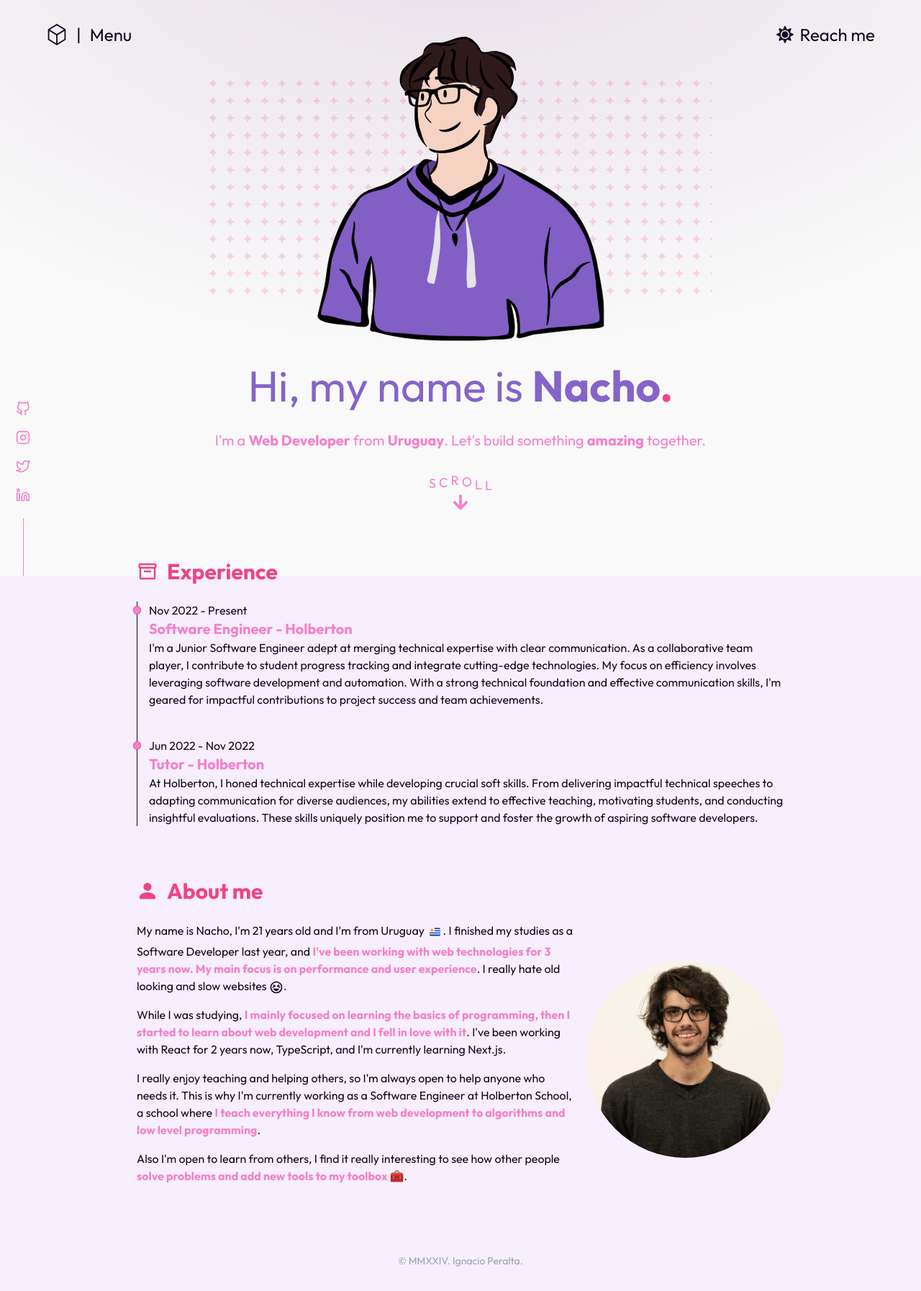
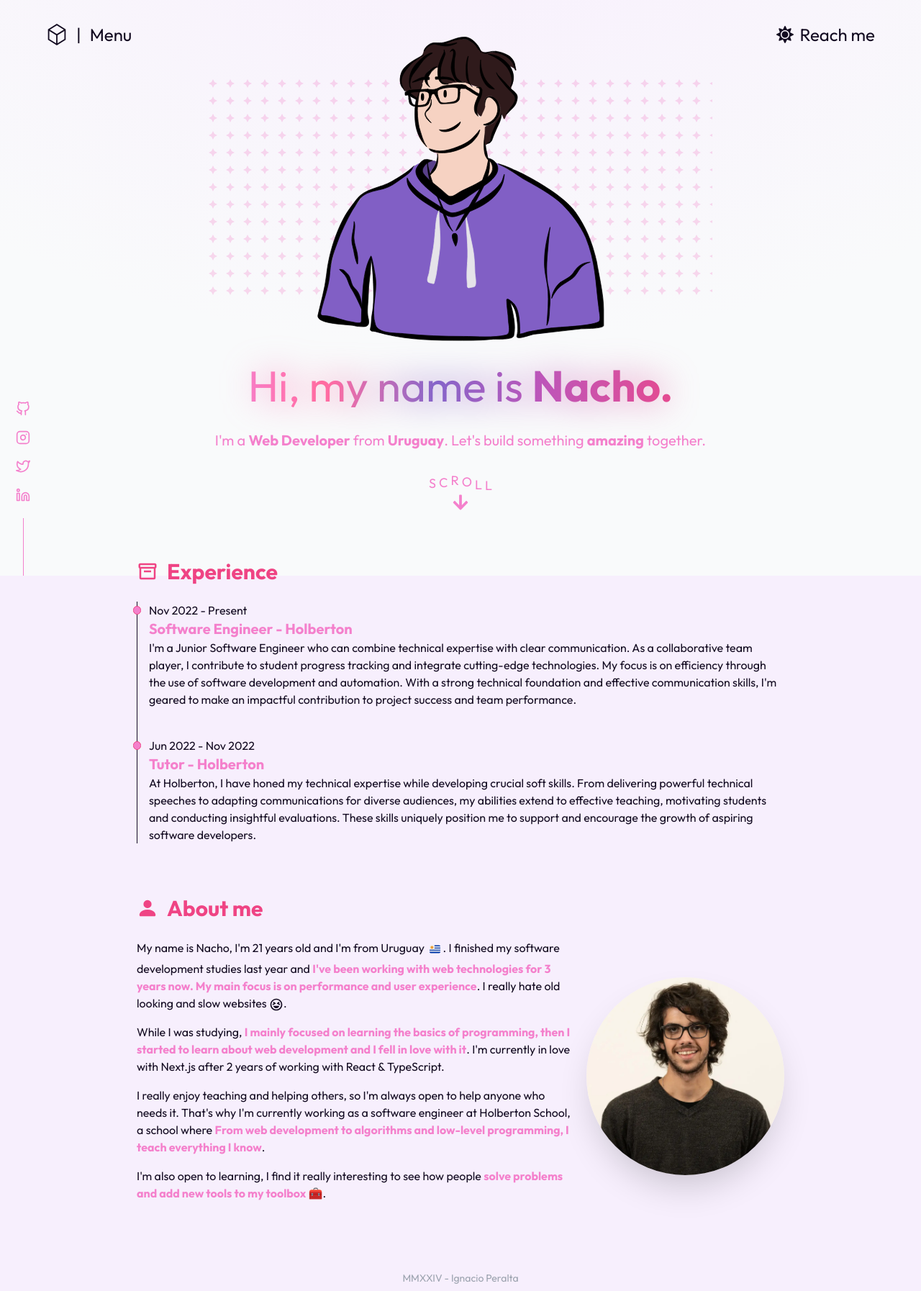
Before and after one commit to nachop51/Nachop51, a Next.js app: page / in a window 1280 px wide. Shown: the whole page at 72% size. Before the commit the page ends 1770 px from the top, so only its background shows below. Built offline with nearby package versions, Linux system fonts and the light colour scheme.

Commit message:
Header bg and paragraphs updated

```diff
--- a/src/app/layout.tsx
+++ b/src/app/layout.tsx
@@ -71,7 +71,7 @@ export default function RootLayout ({
         {children}
         <MediaIcons />
         <small className='block text-gray-400 relative text-xs whitespace-nowrap sm:text-sm text-center pb-2'>
-          &copy; MMXXIV. Ignacio Peralta.
+          MMXXIV - Ignacio Peralta
         </small>
         <SpeedInsights />
         <Analytics />
--- a/src/app/page.tsx
+++ b/src/app/page.tsx
@@ -28,9 +28,12 @@ const Home = () => {
             <Nachop className='relative mx-auto w-3/4 min-w-[250px] max-w-[350px] lg:w-11/12 lg:max-w-[400px]' />
           </div>
           <header>
-            <h1 className='text-balance text-center text-5xl font-normal text-primary lg:text-6xl'>
-              Hi, my name is <b className='font-bold'>Nacho</b>
-              <span className='dot'>.</span>
+            <h1 className='text-balance text-center text-5xl font-normal text-primary lg:text-6xl inline-grid w-full'>
+              <span className='pointer-events-none col-start-1 row-start-1 bg-[linear-gradient(90deg,theme(colors.error)_0%,theme(colors.secondary)_9%,theme(colors.secondary)_42%,theme(colors.primary)_47%,theme(colors.accent)_100%)] bg-clip-text blur-xl [transform:translate3d(0,0,0)] [-webkit-text-fill-color:transparent] before:content-[attr(data-text)] [@supports(color:oklch(0_0_0))]:bg-[linear-gradient(90deg,oklch(var(--s))_4%,color-mix(in_oklch,oklch(var(--s)),oklch(var(--er)))_22%,oklch(var(--p))_45%,color-mix(in_oklch,oklch(var(--p)),oklch(var(--a)))_67%,oklch(var(--a))_100.2%)]' aria-hidden='true' data-text='Hi, my name is Nacho' />
+              <span className='[&::selection]:text-base-content relative col-start-1 row-start-1 bg-[linear-gradient(90deg,theme(colors.error)_0%,theme(colors.secondary)_9%,theme(colors.secondary)_42%,theme(colors.primary)_47%,theme(colors.accent)_100%)] bg-clip-text [-webkit-text-fill-color:transparent] [&::selection]:bg-blue-700/20 [@supports(color:oklch(0_0_0))]:bg-[linear-gradient(90deg,oklch(var(--s))_4%,color-mix(in_oklch,oklch(var(--s)),oklch(var(--er)))_22%,oklch(var(--p))_45%,color-mix(in_oklch,oklch(var(--p)),oklch(var(--a)))_67%,oklch(var(--a))_100.2%)]'>
+                Hi, my name is <b className='font-bold'>Nacho</b>
+                <span className='dot'>.</span>
+              </span>
             </h1>
             <p className='mt-8 max-w-full text-pretty text-center text-lg text-secondary md:text-xl'>
               I'm a <strong> Web Developer</strong> from <b>Uruguay</b>. Let's
@@ -57,19 +60,19 @@ const Home = () => {
           <div className='[&>p]:mb-4 [&>p]:text-pretty [&>p>strong]:font-bold [&>p>strong]:text-secondary'>
             <p>
               My name is Nacho, I'm 21 years old and I'm from Uruguay <UruguayanFlag /> .
-              I finished my studies as a Software Developer last year, and <strong>I've been working with web technologies for 3 years now. My main focus is on performance and user experience</strong>. I really hate old looking and slow websites <BiLaugh className='inline size-5' />.
+              I finished my software development studies last year and <strong>I've been working with web technologies for 3 years now. My main focus is on performance and user experience</strong>. I really hate old looking and slow websites <BiLaugh className='inline size-5' />.
             </p>
             <p>
-              While I was studying, <strong>I mainly focused on learning the basics of programming, then I started to learn about web development and I fell in love with it</strong>. I've been working with React for 2 years now, TypeScript, and I'm currently learning Next.js.
+              While I was studying, <strong>I mainly focused on learning the basics of programming, then I started to learn about web development and I fell in love with it</strong>. I'm currently in love with Next.js after 2 years of working with React & TypeScript.
             </p>
             <p>
-              I really enjoy teaching and helping others, so I'm always open to help anyone who needs it. This is why I'm currently working as a Software Engineer at <a href='https://www.holbertonschool.com/' target='_blank' rel='noopener noreferrer'>Holberton School</a>, a school where <strong>I teach everything I know from web development to algorithms and low level programming</strong>.
+              I really enjoy teaching and helping others, so I'm always open to help anyone who needs it. That's why I'm currently working as a software engineer at <a href='https://www.holbertonschool.com/' target='_blank' rel='noopener noreferrer'>Holberton School</a>, a school where <strong>From web development to algorithms and low-level programming, I teach everything I know</strong>.
             </p>
             <p>
-              Also I'm open to learn from others, I find it really interesting to see how other people <strong>solve problems and add new tools to my toolbox 🧰</strong>.
+              I'm also open to learning, I find it really interesting to see how people <strong>solve problems and add new tools to my toolbox </strong>🧰.
             </p>
           </div>
-          <Image src='/ignacio-peralta.webp' alt='Ignacio Peralta' width={275} height={275} className='rounded-full' />
+          <Image src='/ignacio-peralta.webp' alt='Ignacio Peralta' width={275} height={275} className='rounded-full shadow-2xl shadow-[var(--shadow)]' />
         </div>
       </Sectionizer>
     </main>
--- a/src/components/Experience.tsx
+++ b/src/components/Experience.tsx
@@ -4,13 +4,13 @@ const Experience = () => {
       date: 'Nov 2022 - Present',
       role: 'Software Engineer',
       company: 'Holberton',
-      description: 'I\'m a Junior Software Engineer adept at merging technical expertise with clear communication. As a collaborative team player, I contribute to student progress tracking and integrate cutting-edge technologies. My focus on efficiency involves leveraging software development and automation. With a strong technical foundation and effective communication skills, I\'m geared for impactful contributions to project success and team achievements.'
+      description: 'I\'m a Junior Software Engineer who can combine technical expertise with clear communication. As a collaborative team player, I contribute to student progress tracking and integrate cutting-edge technologies. My focus is on efficiency through the use of software development and automation. With a strong technical foundation and effective communication skills, I\'m geared to make an impactful contribution to project success and team performance.'
     },
     {
       date: 'Jun 2022 - Nov 2022',
       role: 'Tutor',
       company: 'Holberton',
-      description: 'At Holberton, I honed technical expertise while developing crucial soft skills. From delivering impactful technical speeches to adapting communication for diverse audiences, my abilities extend to effective teaching, motivating students, and conducting insightful evaluations. These skills uniquely position me to support and foster the growth of aspiring software developers.'
+      description: 'At Holberton, I have honed my technical expertise while developing crucial soft skills. From delivering powerful technical speeches to adapting communications for diverse audiences, my abilities extend to effective teaching, motivating students and conducting insightful evaluations. These skills uniquely position me to support and encourage the growth of aspiring software developers.'
     }
   ]
 
--- a/tailwind.config.ts
+++ b/tailwind.config.ts
@@ -40,6 +40,7 @@ const config: Config = {
           accent: '#ef4484',
           'accent-content': '#14040c',
           neutral: '#3d4451',
+          '--shadow': '#00000030',
           'neutral-content': '#130b21',
           'base-100': '#f7effd',
           'base-200': '#f9fafb',
@@ -53,7 +54,7 @@ const config: Config = {
             height: '100vh',
             width: '100vw',
             'background-color': '#ffffff',
-            'background-image': 'radial-gradient(ellipse 80% 80% at 50% -20%,rgba(230,220,231),rgb(249,249,249))'
+            'background-image': 'radial-gradient(ellipse 80% 80% at 50% -20%,rgb(248, 239, 253),rgb(249,250,251))'
           }
         }
       },
@@ -72,6 +73,7 @@ const config: Config = {
           'base-200': '#f9fafb',
           'base-300': '#fefdff',
           'base-content': '#fff',
+          '--shadow': '#ffffff15',
           '.bg-gradient': {
             position: 'fixed',
             top: '0',
```
